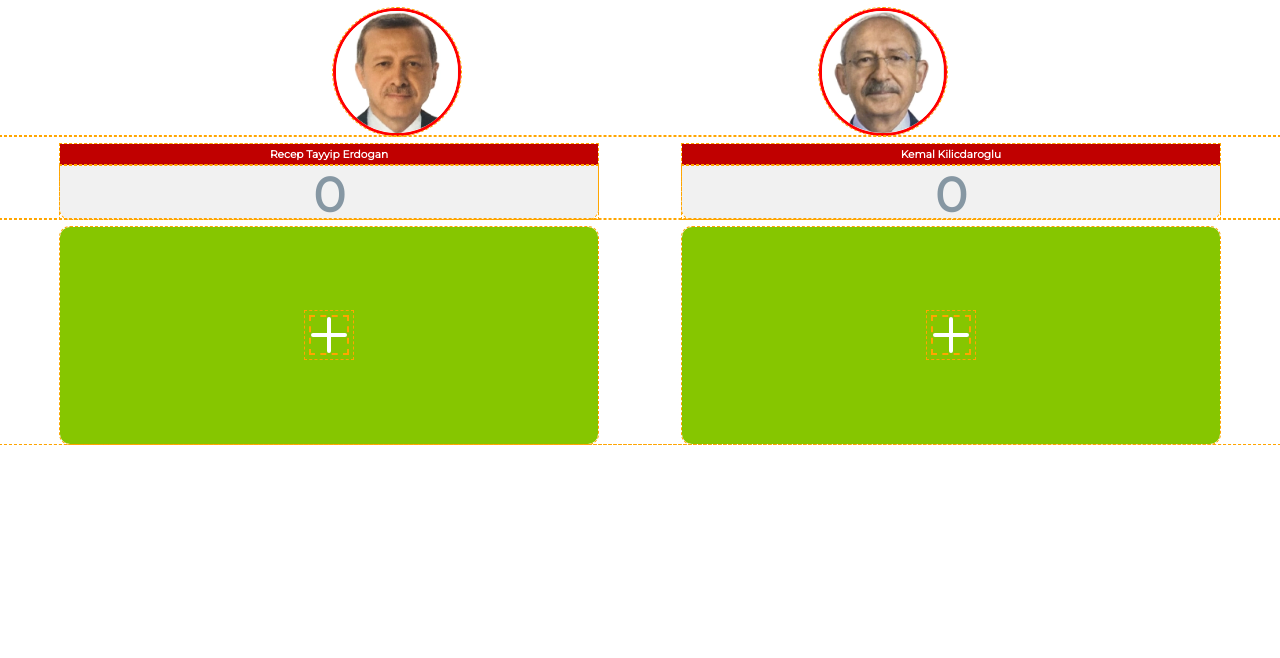
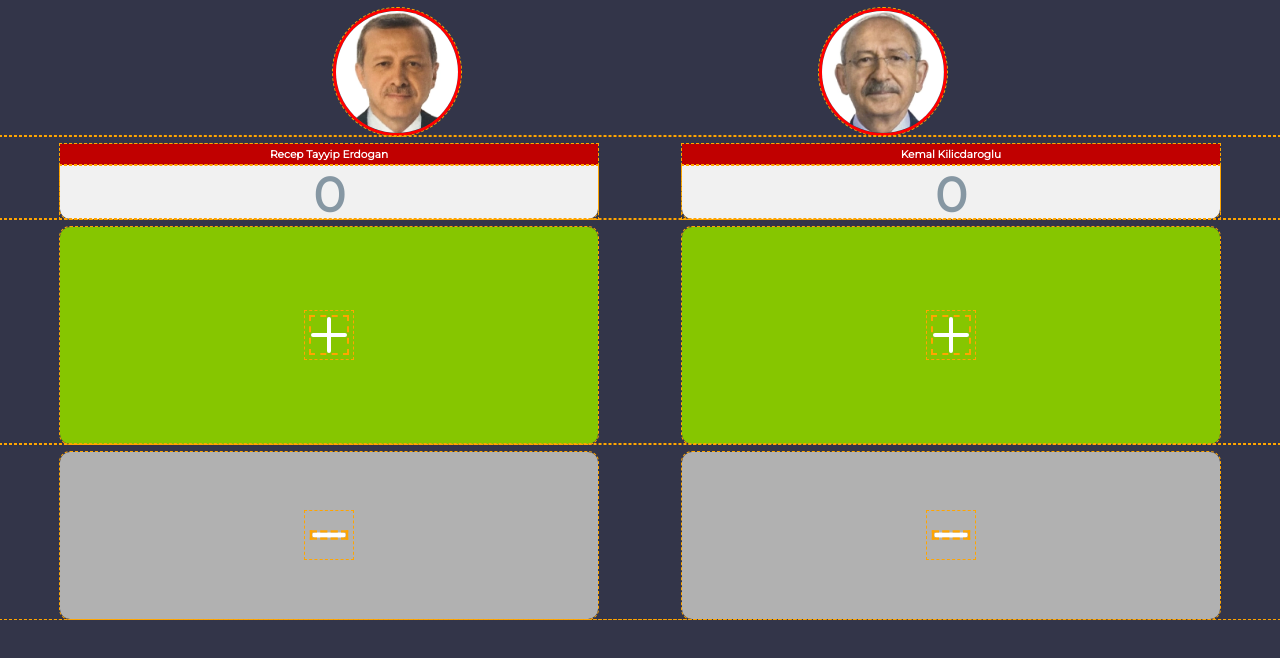
Before and after one commit to K2adir/oySay, a React (Vite) app: page / in a window 1280 px wide. Shown: the top 658 px of the page. Built offline with nearby package versions, Linux system fonts and the light colour scheme.

Commit message:
btn color

```diff
--- a/src/App.css
+++ b/src/App.css
@@ -8,6 +8,10 @@
   font-family: "Montserrat", sans-serif;
 }
 
+body {
+  background-color: #333549;
+}
+
 .dashboard__container {
   padding-top: 0.5rem;
   position: relative;
--- a/src/components/ProfileVoteAdd/ProfileVoteAdd.jsx
+++ b/src/components/ProfileVoteAdd/ProfileVoteAdd.jsx
@@ -2,11 +2,14 @@ import { VoteContext } from "../../context/VoteContext";
 import { useContext } from "react";
 import "./ProfileVoteAdd.scss";
 import { HiOutlinePlus } from "react-icons/hi";
+import { HiMinus } from "react-icons/hi";
+
 const ProfileVoteAdd = () => {
   const { recepVotes, setRecepVotes, kemalVotes, setKemalVotes } =
     useContext(VoteContext);
 
   return (
+    <>
       <div className="dashboard__container">
         <button
           className="profile__add_btn"
@@ -21,6 +24,24 @@ const ProfileVoteAdd = () => {
           <HiOutlinePlus style={{ color: "white" }} />
         </button>
       </div>
+      {/* // */}
+      {/* // */}
+      {/* // */}
+      <div className="dashboard__container">
+        <button
+          className="profile__minus_btn"
+          onClick={() => setRecepVotes(recepVotes + 1)}
+        >
+          <HiMinus style={{ color: "white" }} />
+        </button>
+        <button
+          className="profile__minus_btn"
+          onClick={() => setKemalVotes(kemalVotes + 1)}
+        >
+          <HiMinus style={{ color: "white" }} />
+        </button>
+      </div>
+    </>
   );
 };
 
--- a/src/components/ProfileVoteAdd/ProfileVoteAdd.scss
+++ b/src/components/ProfileVoteAdd/ProfileVoteAdd.scss
@@ -1,3 +1,4 @@
+.dashboard__container {
   .profile__add_btn {
     width: 42vw;
     height: 17vw;
@@ -13,3 +14,20 @@
       color: white;
     }
   }
+  .profile__minus_btn {
+    width: 42vw;
+    height: 13vw;
+    font-size: 3rem;
+    display: flex;
+    justify-content: center;
+    align-items: center;
+    background-color: #b1b1b1;
+    border: none;
+    cursor: pointer;
+    border-radius: 10px;
+  }
+  .profile__minus_btn:active {
+    transition: background-color 0.7s ease;
+    background-color: #c00000;
+  }
+}
```
Lines whose indentation alone changed are shown as unchanged.
